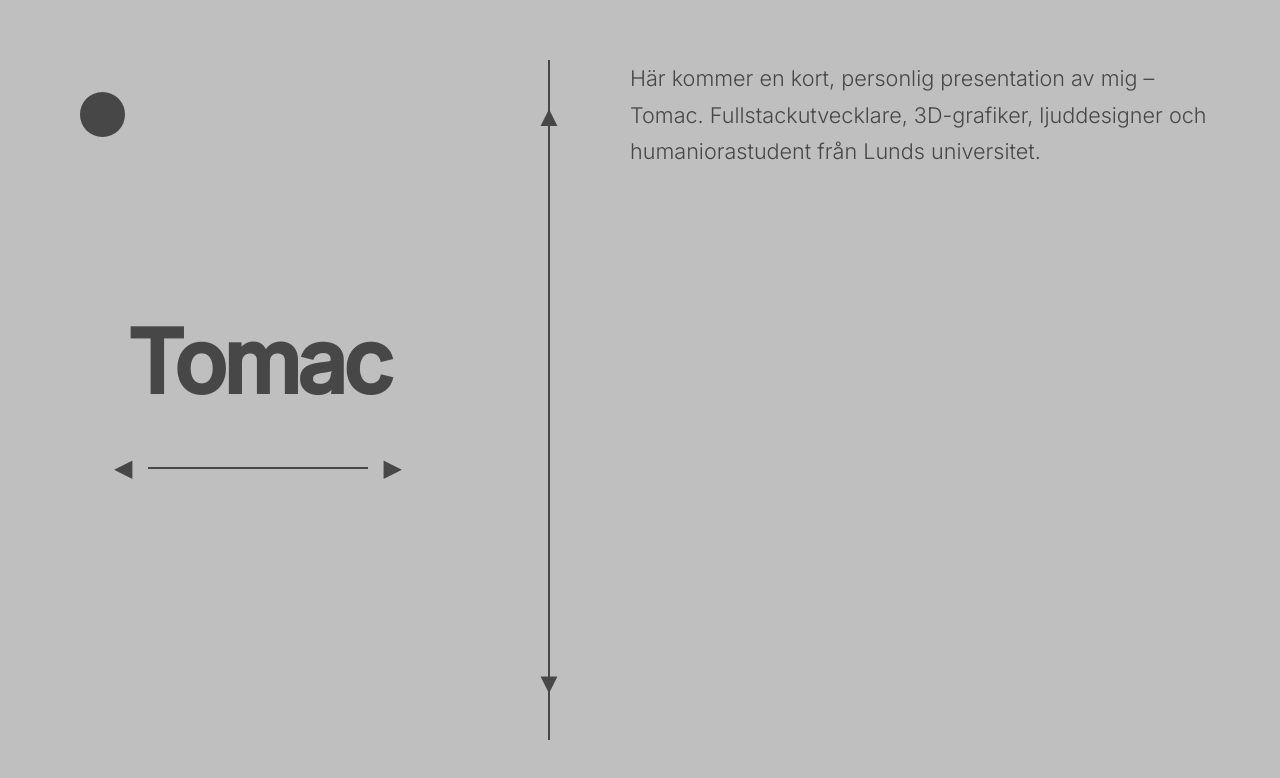
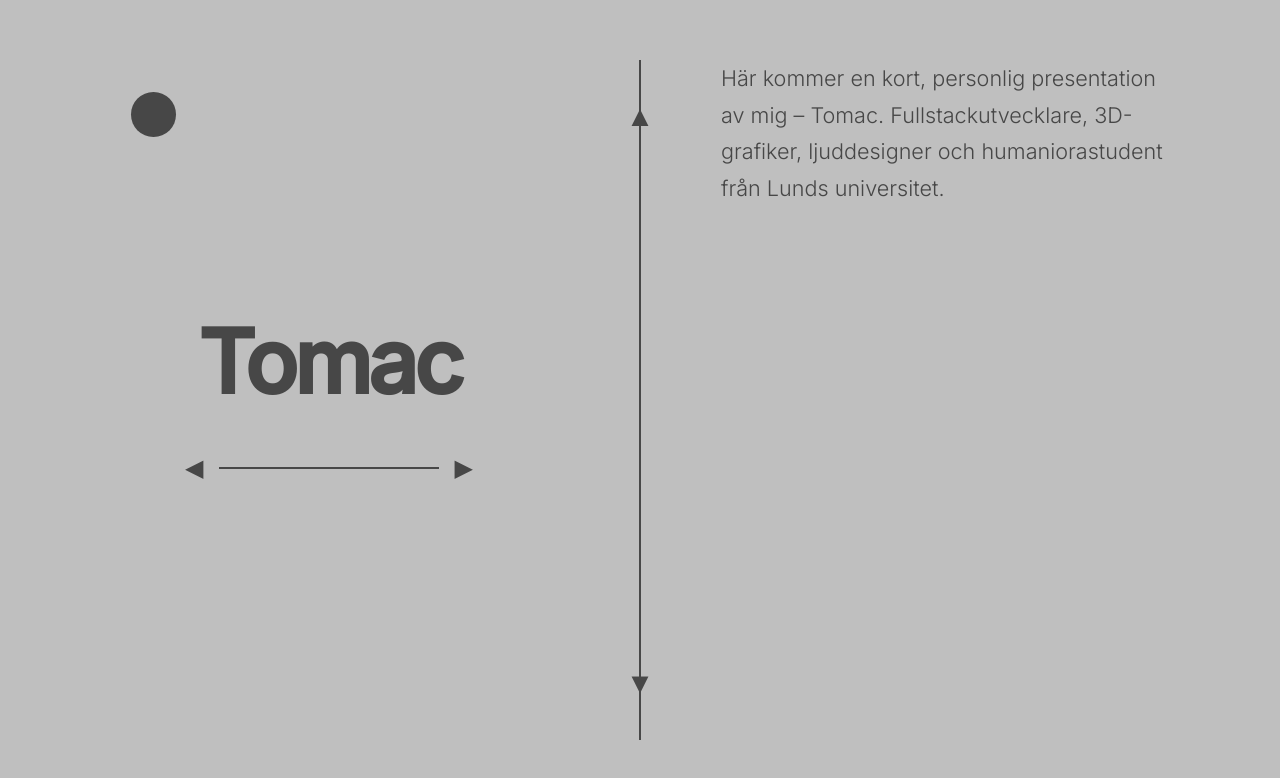
Before and after one commit to TomacBarin/tomac-portfolio, a React (Vite) app: page / in a window 1280 px wide. Shown: the top 778 px of the page. Built offline with nearby package versions, Linux system fonts and the light colour scheme.

Commit message:
CSS Fix.

```diff
--- a/src/App.css
+++ b/src/App.css
@@ -1,3 +1,6 @@
+/* ============================================= */
+/* APP CONTAINER - Huvudlayout för hela sidan    */
+/* ============================================= */
 .app-container {
   min-height: 100vh;
   background-color: var(--bg);
@@ -9,17 +12,25 @@
   font-weight: 300;
 }
 
+/* ============================================= */
+/* MAIN CONTENT - Yttre flex-ram som håller ihop */
+/* alla tre delar (vänster, divider, höger)      */
+/* ============================================= */
 .main-content {
   display: flex;
-  width: 100%;
+  width: fit-content;          /* viktigt för centrering */
   max-width: 1480px;
   height: 85vh;
   gap: 5rem;
+  margin: 0 auto;              /* extra säkerhet för centrering */
   position: relative;
 }
 
+/* ============================================= */
+/* VÄNSTER KOLUMN                                */
+/* ============================================= */
 .left-column {
-  width: 420px;
+  width: 460px;
   flex-shrink: 0;
   display: flex;
   flex-direction: column;
@@ -28,6 +39,9 @@
   position: relative;
 }
 
+/* ============================================= */
+/* TEMA-VÄXLARE (inne i vänster kolumn)         */
+/* ============================================= */
 .theme-toggle {
   position: absolute;
   top: 2rem;
@@ -48,6 +62,9 @@
   transform: scale(0.85);
 }
 
+/* ============================================= */
+/* SEKTIONSRUBRIK (stora titeln)                 */
+/* ============================================= */
 .section-title {
   font-size: 5.5rem;
   line-height: 1;
@@ -56,6 +73,9 @@
   margin-bottom: 3rem;
 }
 
+/* ============================================= */
+/* HORISONTELL NAVIGATION (under titeln)        */
+/* ============================================= */
 .nav-container {
   display: flex;
   align-items: center;
@@ -82,6 +102,9 @@
   background-color: var(--text);
 }
 
+/* ============================================= */
+/* VERTIKAL DIVIDER (mittlinjen med pilar)      */
+/* ============================================= */
 .vertical-divider {
   width: 2px;
   background-color: var(--text);
@@ -110,13 +133,18 @@
   color: var(--text);
 }
 
+/* ============================================= */
+/* HÖGER KOLUMN                                  */
+/* ============================================= */
 .right-column {
-  flex: 1;
-  display: flex;
-  flex-direction: column;
-  overflow: hidden;
+width: 460px;           /* samma som vänster */
+  flex-shrink: 0;         /* viktigt! ta bort flex:1 */
+  max-width: 460px;
 }
 
+/* ============================================= */
+/* INNEHÅLLSOMRÅDE (scrollbar del)               */
+/* ============================================= */
 .content-area {
   flex: 1;
   overflow-y: auto;
```
